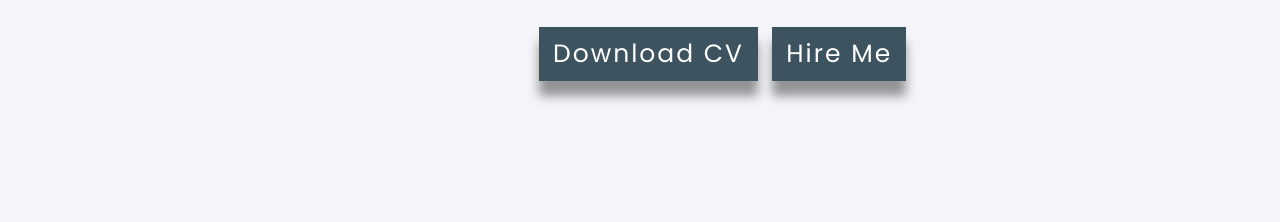
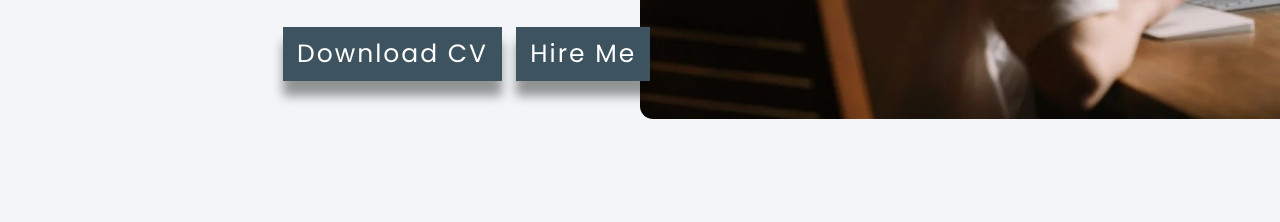
Before and after one commit to SaidMammadovv/landing-page, a plain HTML site: page table.html in a window 1280 px wide. Shown: the part 658-880 px from the top of the page. Drawn offline with Linux system fonts and the light colour scheme.

Commit message:
final-commit

```diff
--- a/table.css
+++ b/table.css
@@ -124,3 +124,17 @@ nav ul li a:hover{
 .btns button:hover{
     background-color: #7f00ff;
 }
+.imgBox{
+    background-size: cover;
+    width: 80%;
+    height: 100%;
+
+}
+.imgBox img{
+    border-radius: 13px;
+    -webkit-border-radius: 13px;
+    -moz-border-radius: 13px;
+    -ms-border-radius: 13px;
+    -o-border-radius: 13px;
+    max-width: 900px;
+}
--- a/table.html
+++ b/table.html
@@ -45,6 +45,11 @@
           <button>hire me</button>
         </div>
       </div>
+      <div class="cols cols1">
+        <div class="imgBox">
+          <img src="img/pexels-photo-4709289.webp" alt="" id="splash">
+        </div>
+      </div>
     </div>
   </div>
   </body>
```
Also changed, not shown: img/pexels-photo-16134885.webp (added), img/pexels-photo-4709289.webp (added).
